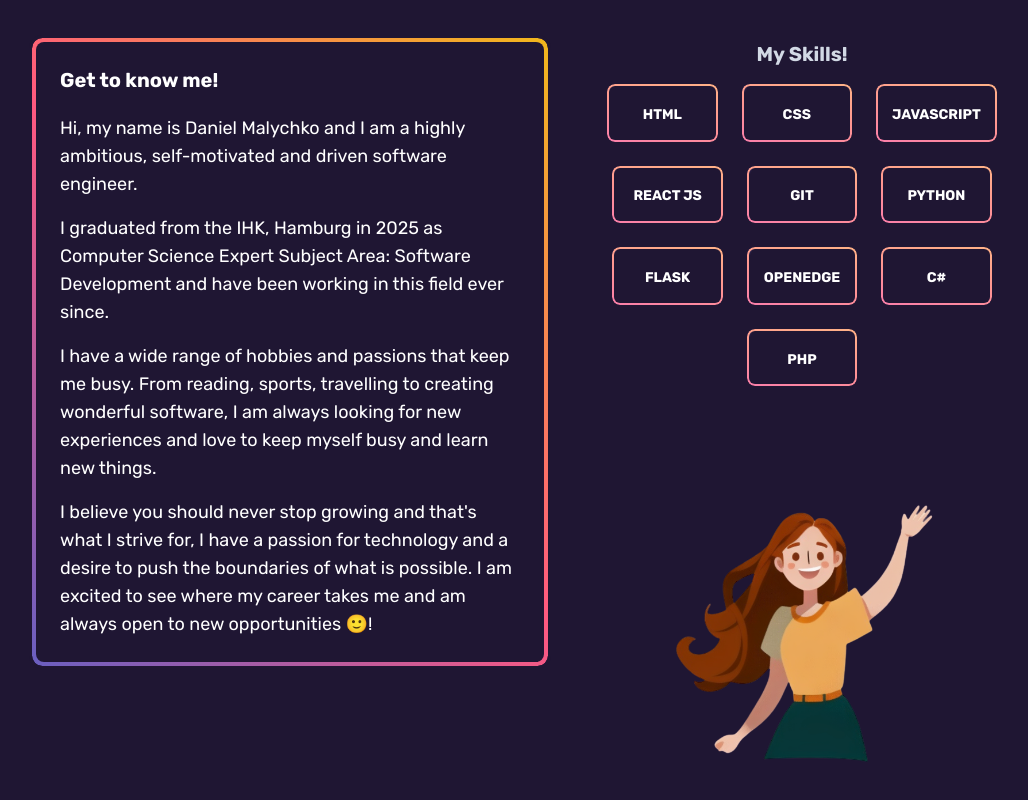
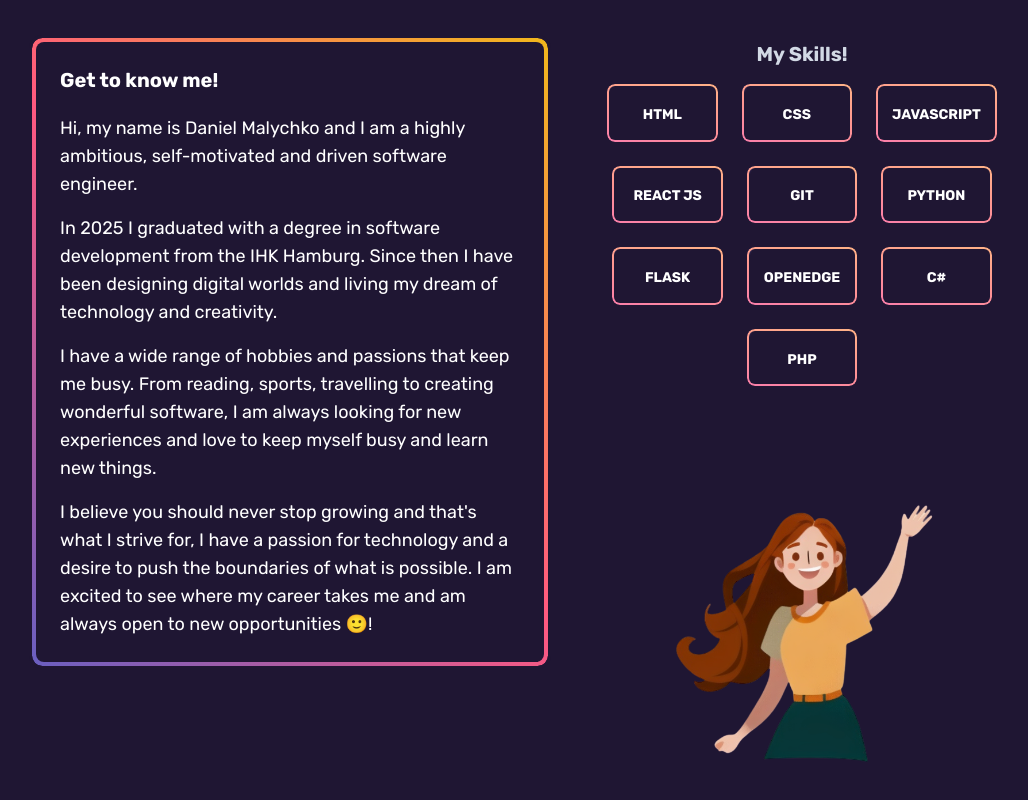
Before and after one commit to DanEm95/portfolioReactJsVite, a React (Vite) app: page / in a window 1280 px wide. Shown: the part 961-1761 px from the top of the page, without its empty margins (94-1122 px from the left). Built offline with nearby package versions, Linux system fonts and the light colour scheme.

Commit message:
changed text content in Get to know me

```diff
--- a/src/App.tsx
+++ b/src/App.tsx
@@ -122,7 +122,7 @@ function App() {
                       Hi, my name is Daniel Malychko and I am a highly ambitious, self-motivated and driven software engineer.
                     </div >
                     <div className="text-lg pb-4">
-                      I graduated from the IHK, Hamburg in 2025 as Computer Science Expert Subject Area: Software Development and have been working in this field ever since.
+                      In 2025 I graduated with a degree in software development from the IHK Hamburg. Since then I have been designing digital worlds and living my dream of technology and creativity.
                     </div >
                     <div className="text-lg pb-4">
                       I have a wide range of hobbies and passions that keep me busy. From reading, sports, travelling to creating wonderful software, I am always looking for new experiences and love to keep myself busy and learn new things.
```
